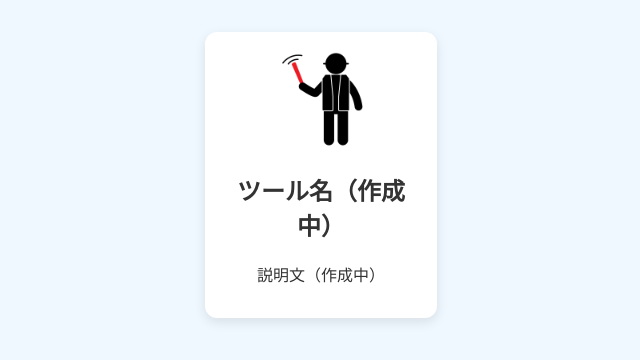
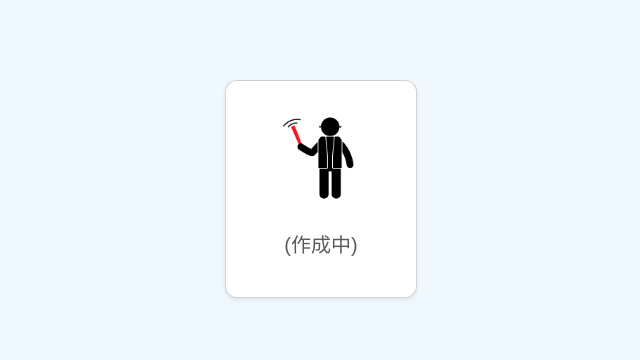
Before and after one commit to ArisaMac/WorkToolsPortal, a plain HTML site: page index.html in a window 1280 px wide. Shown: the whole page, without its empty margins (319-959 px from the left). Drawn offline with nearby package versions, Linux system fonts and the light colour scheme.

Commit message:
レイアウト調整

```diff
--- a/index.html
+++ b/index.html
@@ -4,17 +4,20 @@
   <meta charset="UTF-8">
   <meta name="viewport" content="width=device-width, initial-scale=1.0">
   <title>Work Tools Portal</title>
+   <link href="https://cdn.jsdelivr.net/npm/bootstrap@5.3.0/dist/css/bootstrap.min.css" rel="stylesheet">
    <link rel="stylesheet" href="css/style.css">
+
 </head>
 <body>
 
-    <div class="card-container">
-    <div class="card">
-    <img src="img/ico_工事中.png" alt="ツール画像">
-    <h2>ツール名（作成中）</h2>
-    <p>説明文（作成中）</p>
+  <div class="container py-5">
+    <div class="card mx-auto text-center shadow-sm" style="width: 12rem;">
+      <img src="img/ico_工事中.png" class="card-img-top p-3" style="width: 150px;height: 120px;"  alt="ツール開発中">
+      <div class="card-body">
+        <h5 class="card-title text-muted">(作成中)</h5>
+      </div>
     </div>
-    </div>
+  </div>
 
   </body>
 </html>
```
